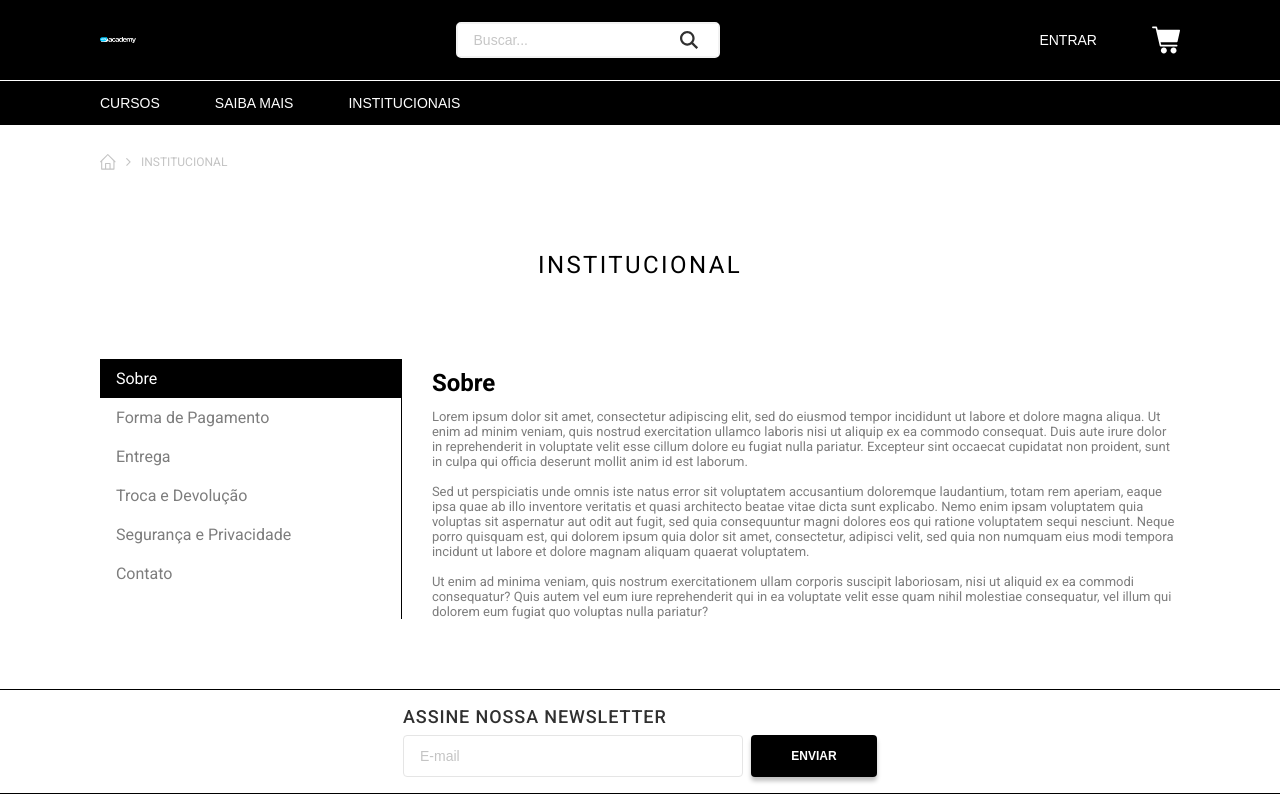
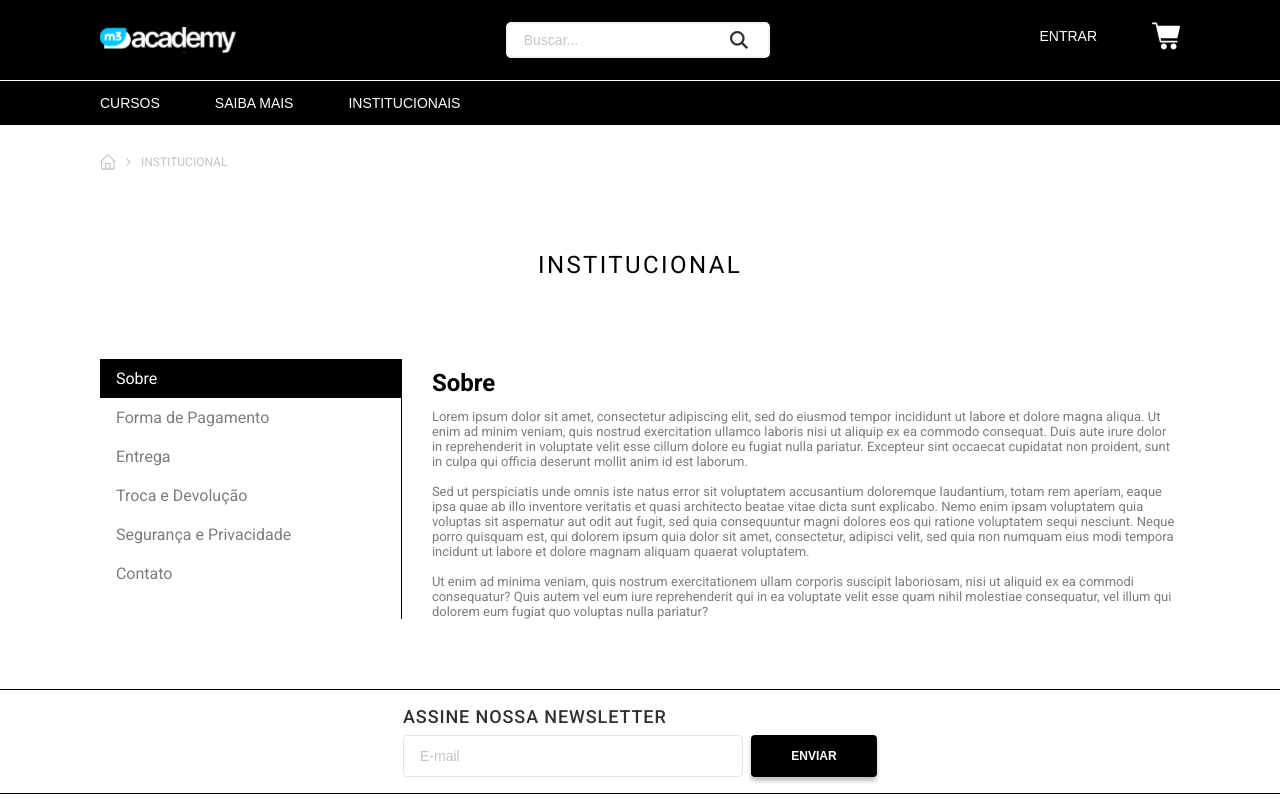
Before and after one commit to Marcello08m/-desafio-react-e-typescript-marcello-martins, a React (Create React App) app: page / in a window 1280 px wide. Shown: the top 800 px of the page. Built offline with nearby package versions, Linux system fonts and the light colour scheme.

Commit message:
fix(header): fix img logo size

```diff
--- a/src/components/Header/index.tsx
+++ b/src/components/Header/index.tsx
@@ -1,5 +1,5 @@
 import styles from "./styles.module.scss";
-import Logo from "../../assets/img/logoM3.png";
+import Logo from "../../assets/svg/logoM3.svg";
 import Lupa from "../../assets/svg/lupa.svg";
 import Cart from "../../assets/svg/cart.svg";
 import Menu from "../../assets/svg/menu.svg";
--- a/src/components/Header/styles.module.scss
+++ b/src/components/Header/styles.module.scss
@@ -5,7 +5,6 @@
 
   .firstDiv {
     display: flex;
-    align-items: center;
     justify-content: space-between;
 
     .searchDiv {
@@ -76,8 +75,8 @@
 
     .logo {
       display: flex;
-      padding-left: 100px;
-      width: 10.6%;
+      margin-left: 100px;
+      width: 10.63vw;
     }
 
     .menuHamburguer {
```
Also changed, not shown: src/assets/svg/logoM3.svg (added).
